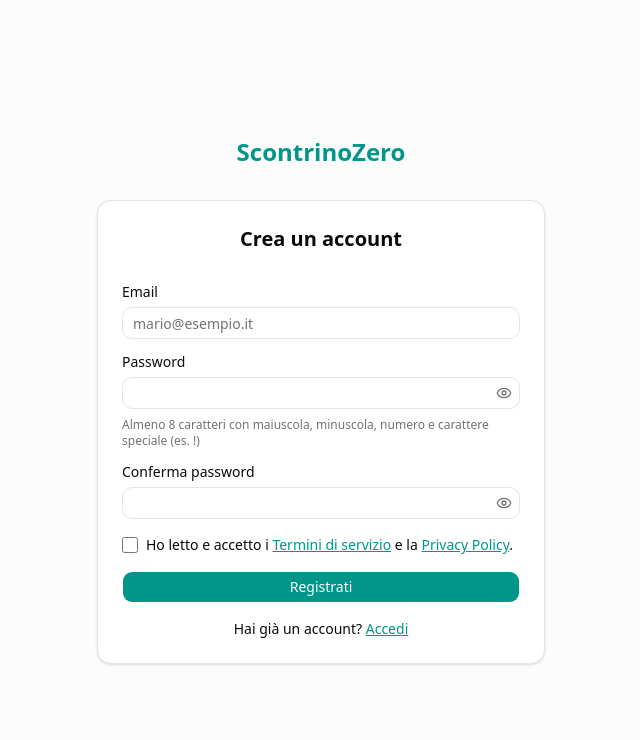
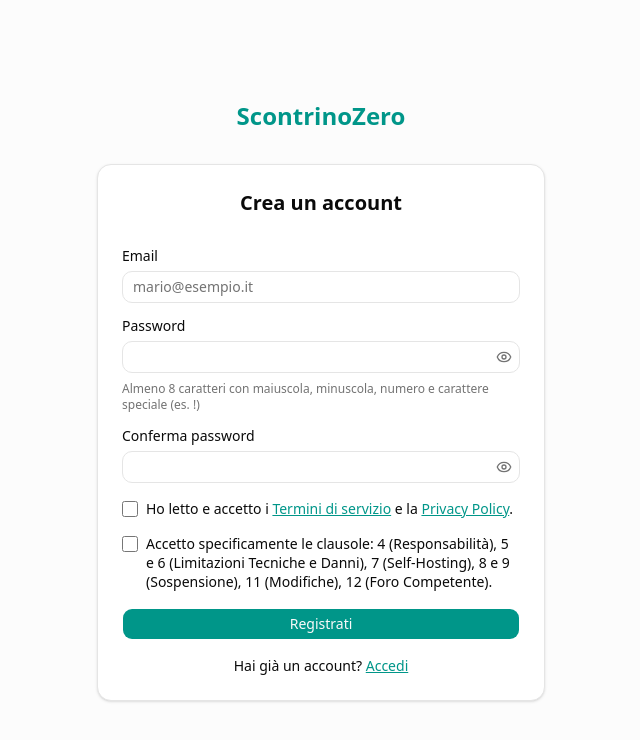
Before and after one commit to dstmrk/scontrinozero, a Next.js app: page /register in a window 1280 px wide. Shown: the top 740 px of the page, without its empty margins (319-959 px from the left). Built offline with nearby package versions, Linux system fonts and the light colour scheme; no server answers.

Commit message:
Aggiungi seconda accettazione obbligatoria in registrazione

```diff
--- a/src/app/(auth)/register/page.tsx
+++ b/src/app/(auth)/register/page.tsx
@@ -27,11 +27,13 @@
   const [password, setPassword] = useState("");
   const [confirmPassword, setConfirmPassword] = useState("");
   const [termsAccepted, setTermsAccepted] = useState(false);
+  const [specificClausesAccepted, setSpecificClausesAccepted] = useState(false);
   const [fieldErrors, setFieldErrors] = useState<{
     email?: string;
     password?: string;
     confirmPassword?: string;
     terms?: string;
+    specificClauses?: string;
   }>({});
   const [serverError, setServerError] = useState<string | null>(null);
   const [isPending, setIsPending] = useState(false);
@@ -50,6 +52,9 @@
     if (!termsAccepted)
       errors.terms =
         "Devi accettare i Termini di servizio e la Privacy Policy.";
+    if (!specificClausesAccepted)
+      errors.specificClauses =
+        "Devi accettare specificamente le clausole indicate.";
 
     if (Object.keys(errors).length > 0) {
       setFieldErrors(errors);
@@ -66,6 +71,7 @@
     formData.set("password", password);
     formData.set("confirmPassword", confirmPassword);
     formData.set("termsAccepted", "true");
+    formData.set("specificClausesAccepted", "true");
 
     const result = await signUp(formData);
     setIsPending(false);
@@ -171,6 +177,31 @@
             )}
           </div>
 
+          <div className="flex flex-col gap-1">
+            <div className="flex items-start gap-2">
+              <input
+                id="specificClausesAccepted"
+                type="checkbox"
+                checked={specificClausesAccepted}
+                onChange={(e) => setSpecificClausesAccepted(e.target.checked)}
+                className="accent-primary mt-0.5 h-4 w-4 shrink-0 cursor-pointer"
+              />
+              <label
+                htmlFor="specificClausesAccepted"
+                className="cursor-pointer text-sm leading-snug select-none"
+              >
+                Accetto specificamente le clausole: 4 (Responsabilità), 5 e 6
+                (Limitazioni Tecniche e Danni), 7 (Self-Hosting), 8 e 9
+                (Sospensione), 11 (Modifiche), 12 (Foro Competente).
+              </label>
+            </div>
+            {fieldErrors.specificClauses && (
+              <p className="text-destructive text-xs">
+                {fieldErrors.specificClauses}
+              </p>
+            )}
+          </div>
+
           {serverError && (
             <p className="text-destructive text-sm">{serverError}</p>
           )}
--- a/src/server/auth-actions.ts
+++ b/src/server/auth-actions.ts
@@ -44,6 +44,7 @@
   const password = formData.get("password") as string;
   const confirmPassword = formData.get("confirmPassword") as string;
   const termsAccepted = formData.get("termsAccepted");
+  const specificClausesAccepted = formData.get("specificClausesAccepted");
 
   if (!email || !isValidEmail(email)) {
     return { error: "Email non valida." };
@@ -60,6 +61,11 @@
   if (termsAccepted !== "true") {
     return {
       error: "Devi accettare i Termini di servizio e la Privacy Policy.",
+    };
+  }
+  if (specificClausesAccepted !== "true") {
+    return {
+      error: "Devi accettare specificamente le clausole indicate.",
     };
   }
 
```
Also changed, not shown: 1 other file (tests, documents, lock files or other folders).
